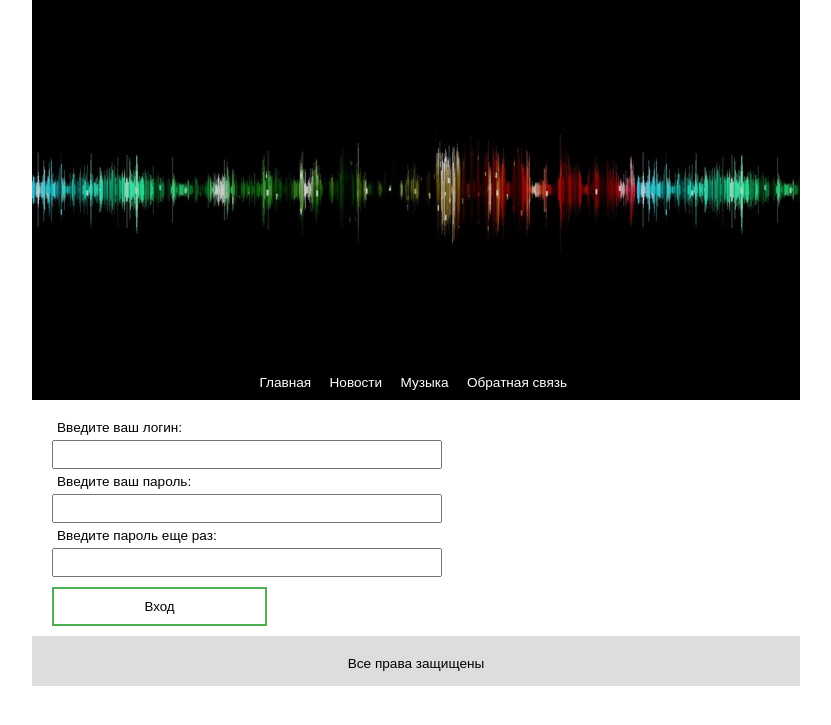
After one commit to Kyden1991/Test1, a PHP site: page /Table.php in a window 1280 px wide. The commit adds this page. Shown: the top 725 px of the page, without its empty margins (224-1055 px from the left). Run offline with PHP 8.4, Linux system fonts and the light colour scheme.

Commit message:
Working please

```diff
--- a/Index.php
+++ b/Index.php
@@ -33,8 +33,8 @@ if(!isset($_COOKIE['user_id'])) {
 <body>
 <header>
     <ul>
-        <li><a href="/">Главная</a></li>
-        <li><a href="/">Новости</a></li>
+        <li><a href="Index.php">Главная</a></li>
+        <li><a href="Table.php">Таблица</a></li>
         <li><a href="/">Музыка</a></li>
         <li><a href="/">Обратная связь</a></li>
     </ul>
--- /dev/null
+++ b/Table.php
@@ -0,0 +1,35 @@
+<?php
+?>
+<!DOCTYPE html>
+<html>
+<head>
+    <meta charset="utf-8">
+    <link href="style/style.css" rel="stylesheet">
+</head>
+<body>
+<header>
+    <ul>
+        <li><a href="/">Главная</a></li>
+        <li><a href="/">Новости</a></li>
+        <li><a href="/">Музыка</a></li>
+        <li><a href="/">Обратная связь</a></li>
+    </ul>
+</header>
+<content>
+    <form method="POST" action="<?php echo $_SERVER['PHP_SELF']; ?>">
+        <label for="username">Введите ваш логин:</label>
+        <input type="text" name="username">
+        <label for="password">Введите ваш пароль:</label>
+        <input type="password" name="password1">
+        <label for="password">Введите пароль еще раз:</label>
+        <input type="password" name="password2">
+        <button type="submit" name="submit">Вход</button>
+    </form>
+</content>
+<footer class="clear">
+    <p>Все права защищены</p>
+</footer>
+
+</body>
+
+</html>
--- a/signup.php
+++ b/signup.php
@@ -1,5 +1,5 @@
 <?php
-$dbc = mysqli_connect('localhost', 'root', '', 'lesson') OR DIE('Ошибка подключения к базе данных');
+$dbc = mysqli_connect('localhost', 'root', '', 'Test2') OR DIE('Ошибка подключения к базе данных');
 if(isset($_POST['submit'])){
     $username = mysqli_real_escape_string($dbc, trim($_POST['username']));
     $password1 = mysqli_real_escape_string($dbc, trim($_POST['password1']));
```
